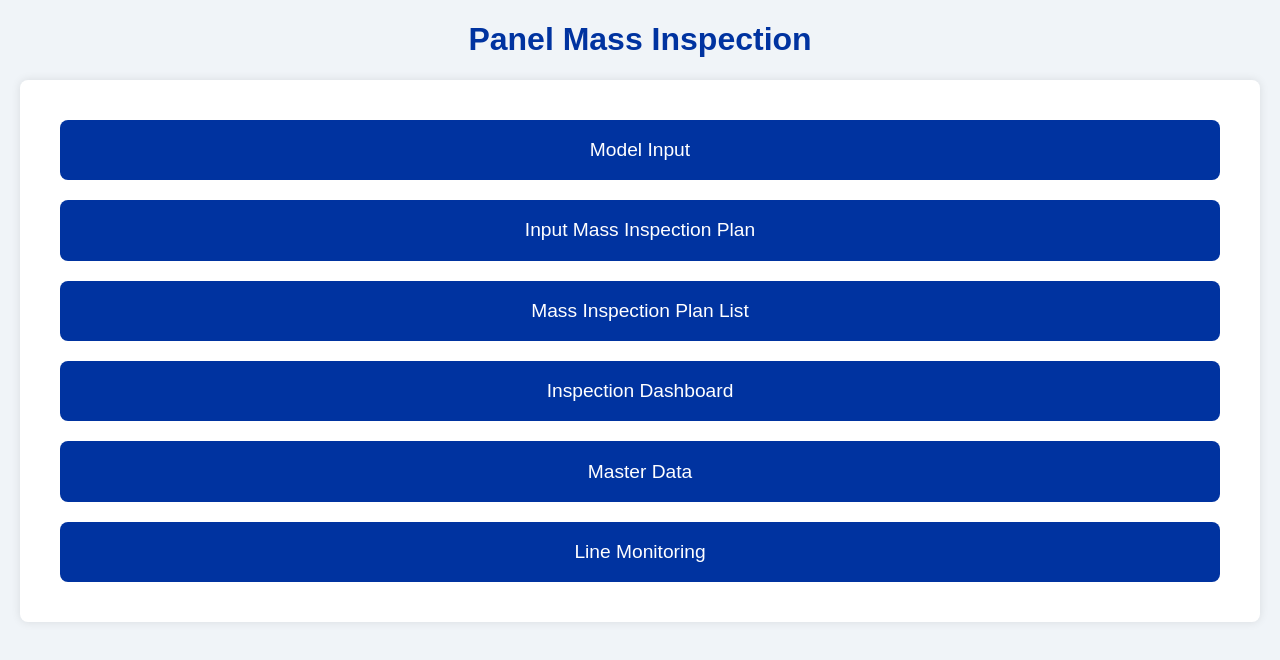
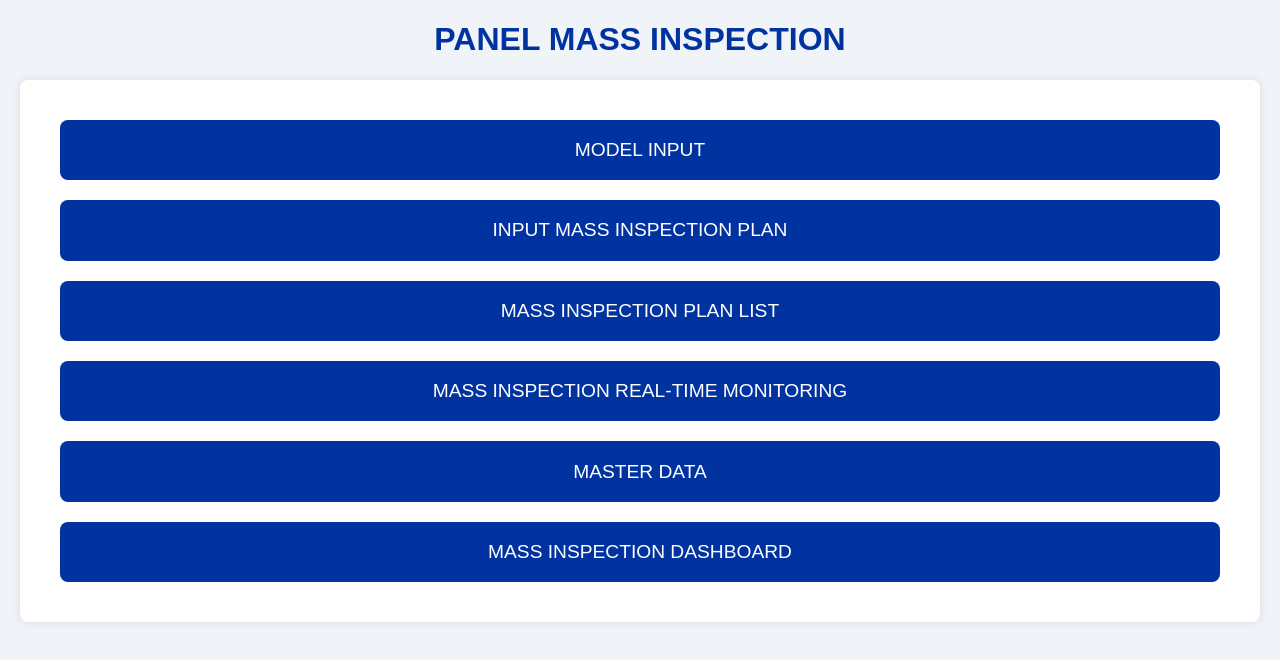
Before and after one commit to JuniorFreitas16/mips-final, a website: page index.html in a window 1280 px wide. Drawn offline with Linux system fonts and the light colour scheme.

Commit message:
Atualizar o index.html

```diff
--- a/index.html
+++ b/index.html
@@ -3,22 +3,21 @@
 <head>
   <meta charset="UTF-8">
   <meta name="viewport" content="width=device-width, initial-scale=1.0">
-  <title>Panel Mass Inspection</title>
+  <title>PANEL MASS INSPECTION</title>
   <link rel="stylesheet" href="index.css">
 </head>
 <body>
-  <h1>Panel Mass Inspection</h1>
+  <h1>PANEL MASS INSPECTION</h1>
   <div class="container">
   <nav class="menu-index">
     <ul>
-      <li><a class="one" href="model-input.html">Model Input</a></li>
-      <li><a class="two" href="mass-inspection-plan.html">Input Mass Inspection Plan</a></li>
-      <li><a class="three" href="mass-inspection-plan-list.html">Mass Inspection Plan List</a></li>
-      <!--<li><a class="four" href="mass-inspection.html">Mass Inspection</a></li>-->
-      <li><a class="five" href="inspection-dashboard.html">Inspection Dashboard</a></li>
-      <li><a class="five" href="master-data-page.html">Master Data</a></li>
-      <!--<li><a class="five" href="monitoring.html">Monitoring</a></li>-->
-      <li><a class="five" href="specific-monitoring.html">Line Monitoring</a></li>
+      <li><a class="one" href="model-input.html">MODEL INPUT</a></li>
+      <li><a class="two" href="mass-inspection-plan.html">INPUT MASS INSPECTION PLAN</a></li>
+      <li><a class="three" href="mass-inspection-plan-list.html">MASS INSPECTION PLAN LIST</a></li>
+      <li><a class="four" href="specific-monitoring.html">MASS INSPECTION REAL-TIME MONITORING</a></li>
+      <li><a class="five" href="master-data-page.html">MASTER DATA</a></li>
+      <li><a class="six" href="inspection-dashboard.html">MASS INSPECTION DASHBOARD</a></li>
+
     </ul>
   </nav>
 </div>
```
